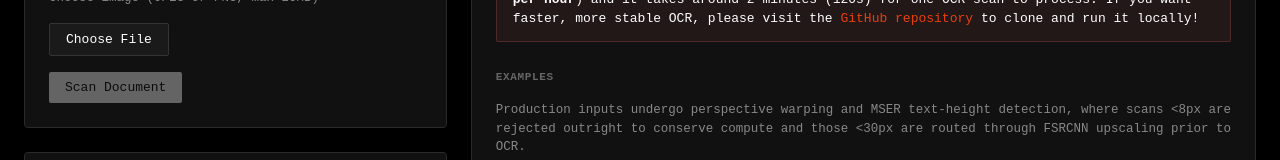
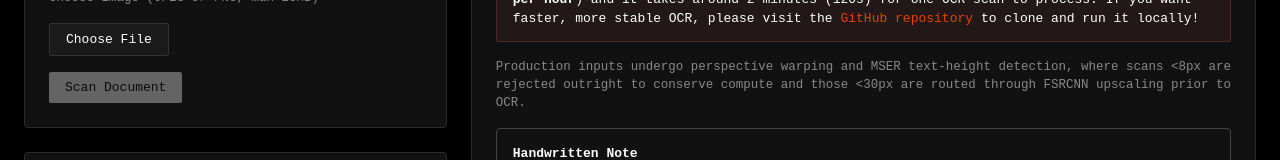
Before and after one commit to TheJaydenProject/doc-scanner-cv, a Vue app in the folder frontend/: page / in a window 1280 px wide. Shown: the part 148-308 px from the top of the page. Built offline with nearby package versions, Linux system fonts and the light colour scheme; no server answers.

Commit message:
design: remove Examples title and tighten spacing

```diff
--- a/frontend/src/components/ExamplesPanel.vue
+++ b/frontend/src/components/ExamplesPanel.vue
@@ -35,8 +35,6 @@ function openLightbox(src: string) {
     <div class="disclaimer-alert">
       <strong>Note:</strong> Since I have limited resources, this live demo is heavily rate limited (<strong>20 scans per hour</strong>) and it takes around 2 minutes (120s) for one OCR scan to process. If you want faster, more stable OCR, please visit the <a href="https://github.com/TheJaydenProject/doc-scanner-cv" target="_blank" rel="noopener">GitHub repository</a> to clone and run it locally!
     </div>
-
-    <h2>Examples</h2>
     <p class="section-desc">
       Production inputs undergo perspective warping and MSER text-height detection, where scans &lt;8px are rejected outright to conserve compute and those &lt;30px are routed through FSRCNN upscaling prior to OCR.
     </p>
@@ -100,7 +98,6 @@ function openLightbox(src: string) {
   padding: var(--space-3) var(--space-4);
   border: 1px solid rgba(248, 113, 113, 0.2);
   border-radius: var(--radius-sm);
-  margin-bottom: var(--space-3);
   font-size: 13px;
   line-height: 1.5;
 }
```
